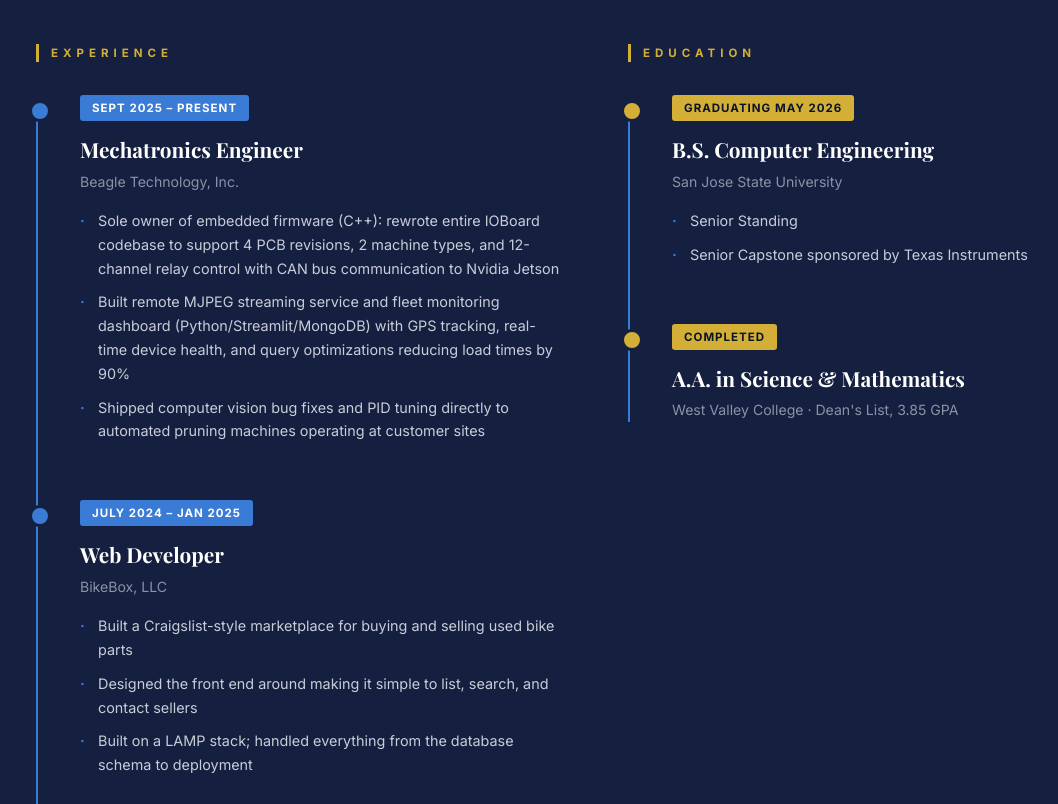
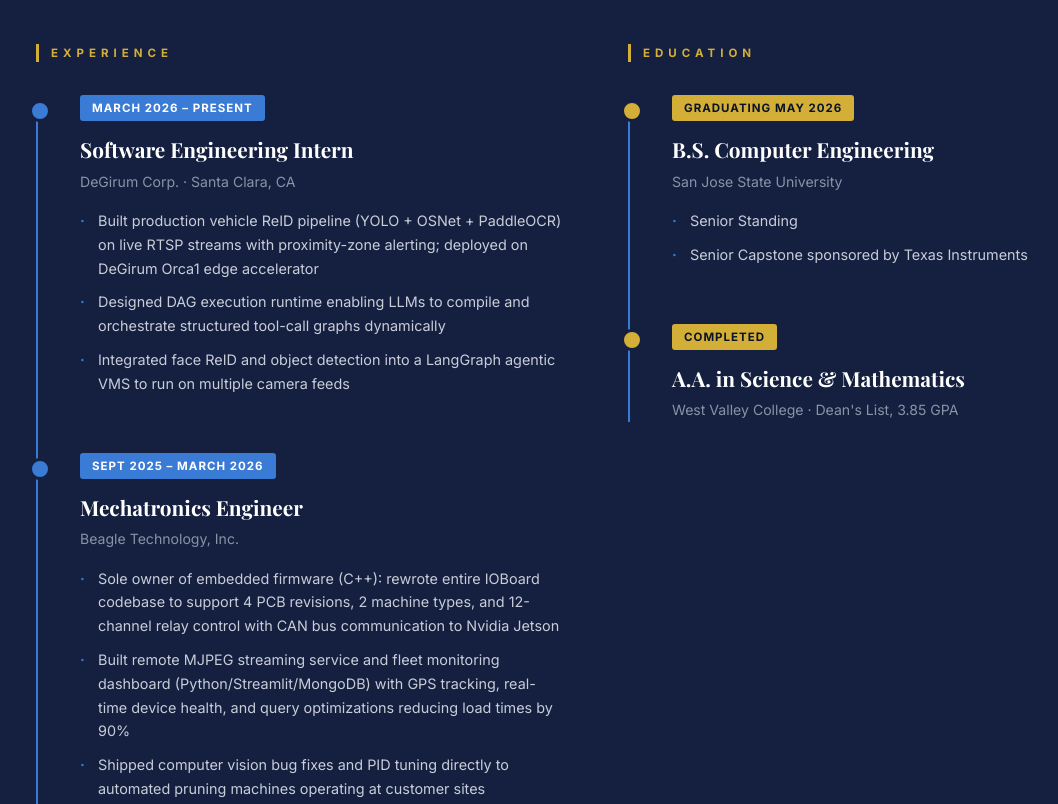
Before and after one commit to ealekseyev/portfolio, a plain HTML site: page index.html in a window 1280 px wide. Shown: the part 600-1404 px from the top of the page, without its empty margins (44-1102 px from the left). Drawn offline with nearby package versions, Linux system fonts and the light colour scheme.

Commit message:
feat: add DeGirum Software Engineering Intern role to experience

```diff
--- a/index.html
+++ b/index.html
@@ -1121,7 +1121,17 @@
                     <span class="col-eyebrow">Experience</span>
                     <div class="timeline">
                         <div class="timeline-item">
-                            <span class="timeline-date">Sept 2025 – Present</span>
+                            <span class="timeline-date">March 2026 – Present</span>
+                            <div class="timeline-title">Software Engineering Intern</div>
+                            <div class="timeline-org">DeGirum Corp. · Santa Clara, CA</div>
+                            <ul class="timeline-bullets">
+                                <li>Built production vehicle ReID pipeline (YOLO + OSNet + PaddleOCR) on live RTSP streams with proximity-zone alerting; deployed on DeGirum Orca1 edge accelerator</li>
+                                <li>Designed DAG execution runtime enabling LLMs to compile and orchestrate structured tool-call graphs dynamically</li>
+                                <li>Integrated face ReID and object detection into a LangGraph agentic VMS to run on multiple camera feeds</li>
+                            </ul>
+                        </div>
+                        <div class="timeline-item">
+                            <span class="timeline-date">Sept 2025 – March 2026</span>
                             <div class="timeline-title">Mechatronics Engineer</div>
                             <div class="timeline-org">Beagle Technology, Inc.</div>
                             <ul class="timeline-bullets">
```
